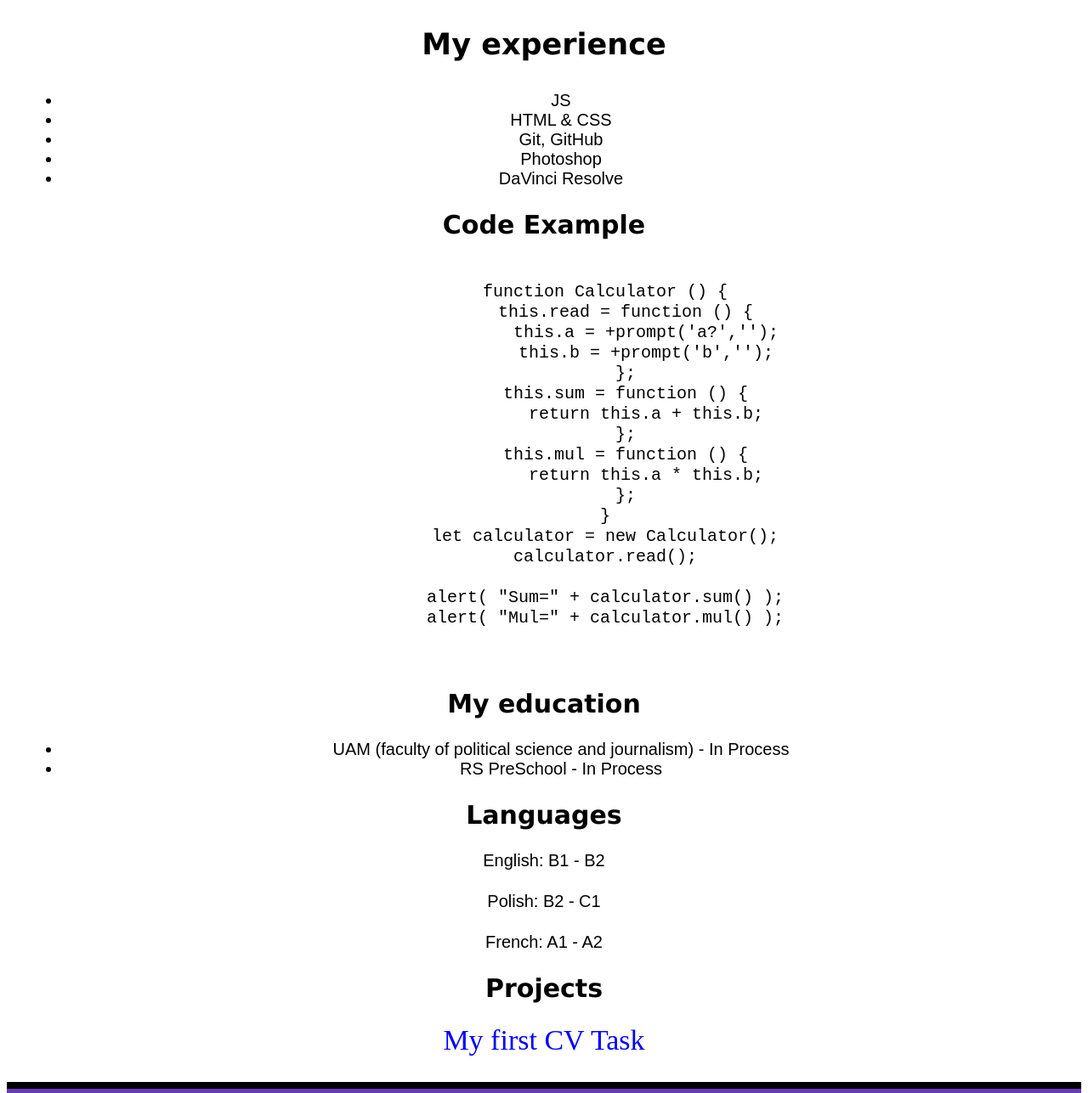
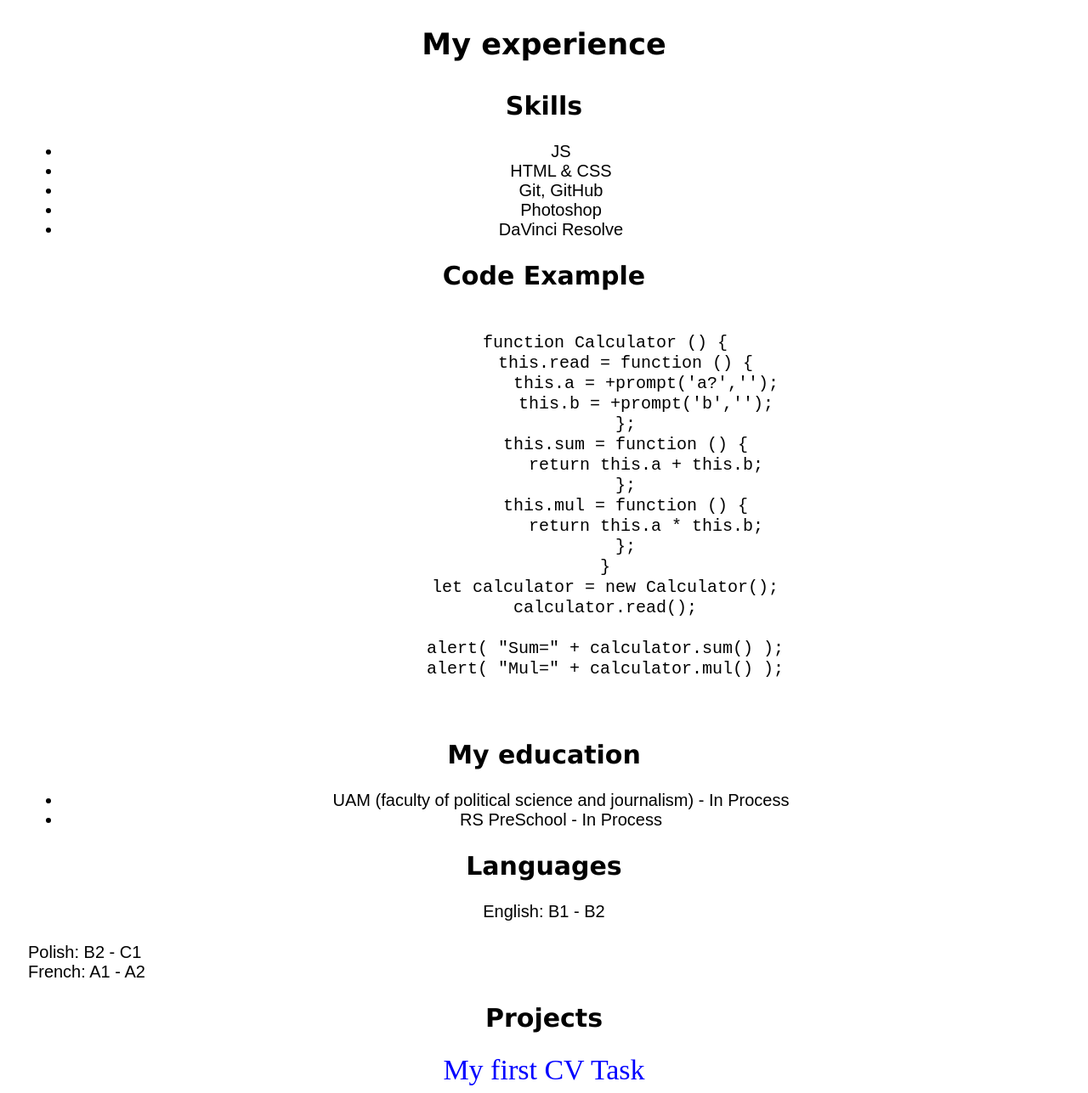
Before and after one commit to DKryg/rsschool-cv, a plain HTML site: page index.html in a window 1280 px wide. Shown: the part 933-2220 px from the top of the page at 85% size. Drawn offline with Linux system fonts and the light colour scheme.

Commit message:
fix: remove errors

```diff
--- a/index.html
+++ b/index.html
@@ -57,7 +57,7 @@
       </section>
       <h2 id="experience">My experience</h2>
       <section class="section">
-         <h3></h3>
+         <h3>Skills</h3>
          <ul class="main-text" id="Skills">
             <li>JS</li>
             <li>HTML & CSS</li>
@@ -109,10 +109,10 @@
           <span class="main-text" id="language">
            English: B1 - B2 <br>
           </span>
-          <span class="main-text" id="language">
+          <span class="main-text"">
            Polish: B2 - C1 <br>
            </span>
-           <span class="main-text" id="language">
+           <span class="main-text"">
            French: A1 - A2 <br>
             </span>
       </section>
```
